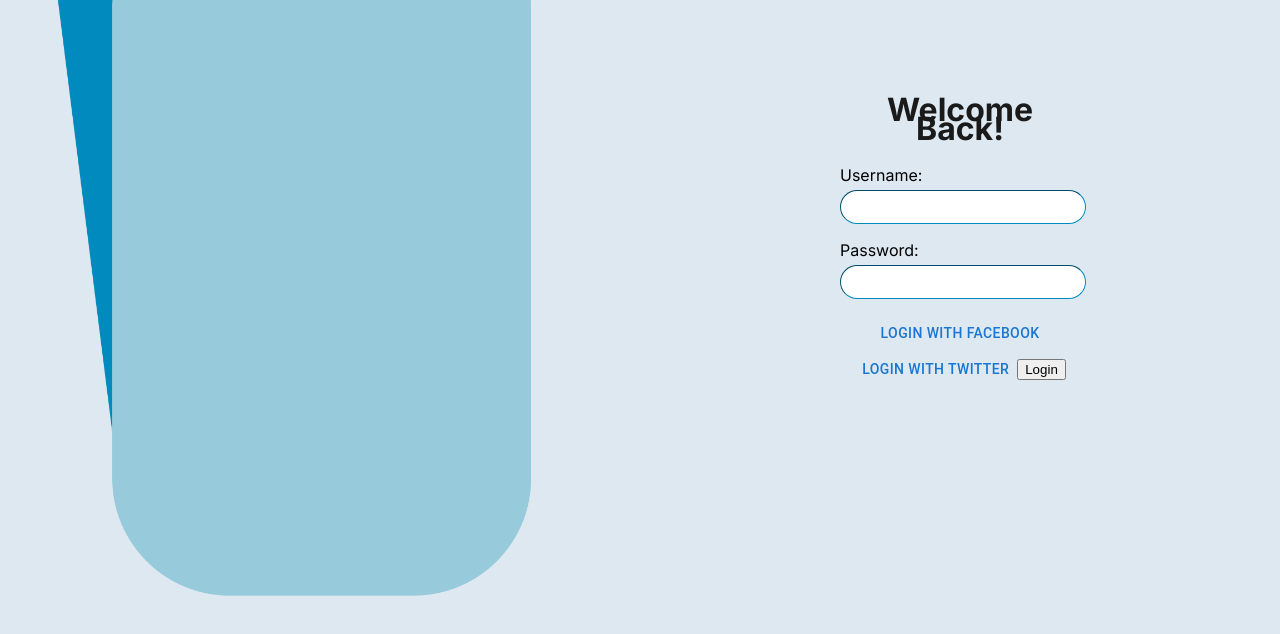
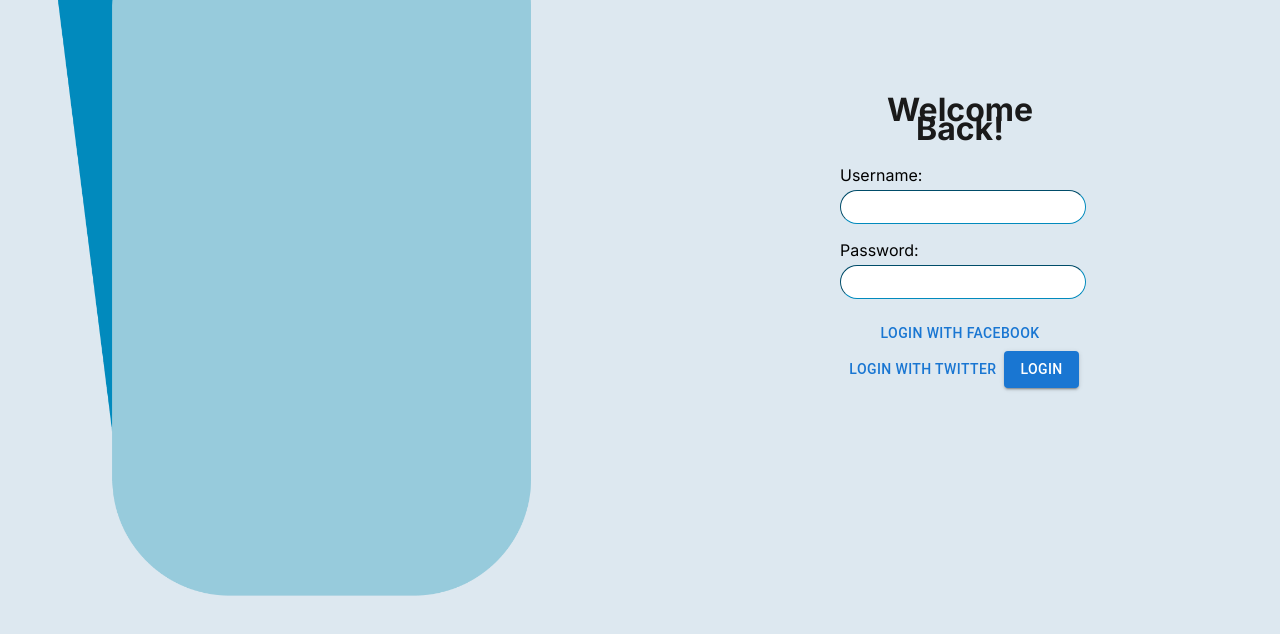
Before and after one commit to cindyc-dev/catalyst-hackathon-2022, a React (Create React App) app: page /login in a window 1280 px wide. Shown: the top 634 px of the page. Built offline with nearby package versions, Linux system fonts and the light colour scheme; no server answers.

Commit message:
tooltip on disabled elements

```diff
--- a/src/LoginPage.js
+++ b/src/LoginPage.js
@@ -27,7 +27,7 @@ export default function LoginPage() {
                             <p>
                                 <Button onClick={() => Login('facebook')}>Login with Facebook</Button>
                                 <Button onClick={() => Login('twitter')}>Login with Twitter</Button>
-                                <button id="sub_btn" type="submit">Login</button>
+                                <Button variant="contained" id="sub_btn" type="submit">Login</Button>
                             </p>
                         </form>
                         <footer>
--- a/src/components/TopBar.js
+++ b/src/components/TopBar.js
@@ -34,16 +34,24 @@ function TopBar({ tabVal, setTabVal, tabDisable }) {
                     aria-label="basic tabs example"
                 >
                     <Tab label="Upload" {...a11yProps(0)} />
+                    <Tooltip title="Please upload an image first">
+                        <span>
                             <Tab
                                 label="Facebook (Meta)"
                                 {...a11yProps(1)}
                                 disabled={tabDisable}
                             />
+                        </span>
+                    </Tooltip>
+                    <Tooltip title="Please upload an image first">
+                        <span>
                             <Tab
                                 label="Twitter"
                                 {...a11yProps(2)}
                                 disabled={tabDisable}
                             />
+                        </span>
+                    </Tooltip>
                 </Tabs>
             </Box>
             <Box>
```
Lines whose indentation alone changed are shown as unchanged.
